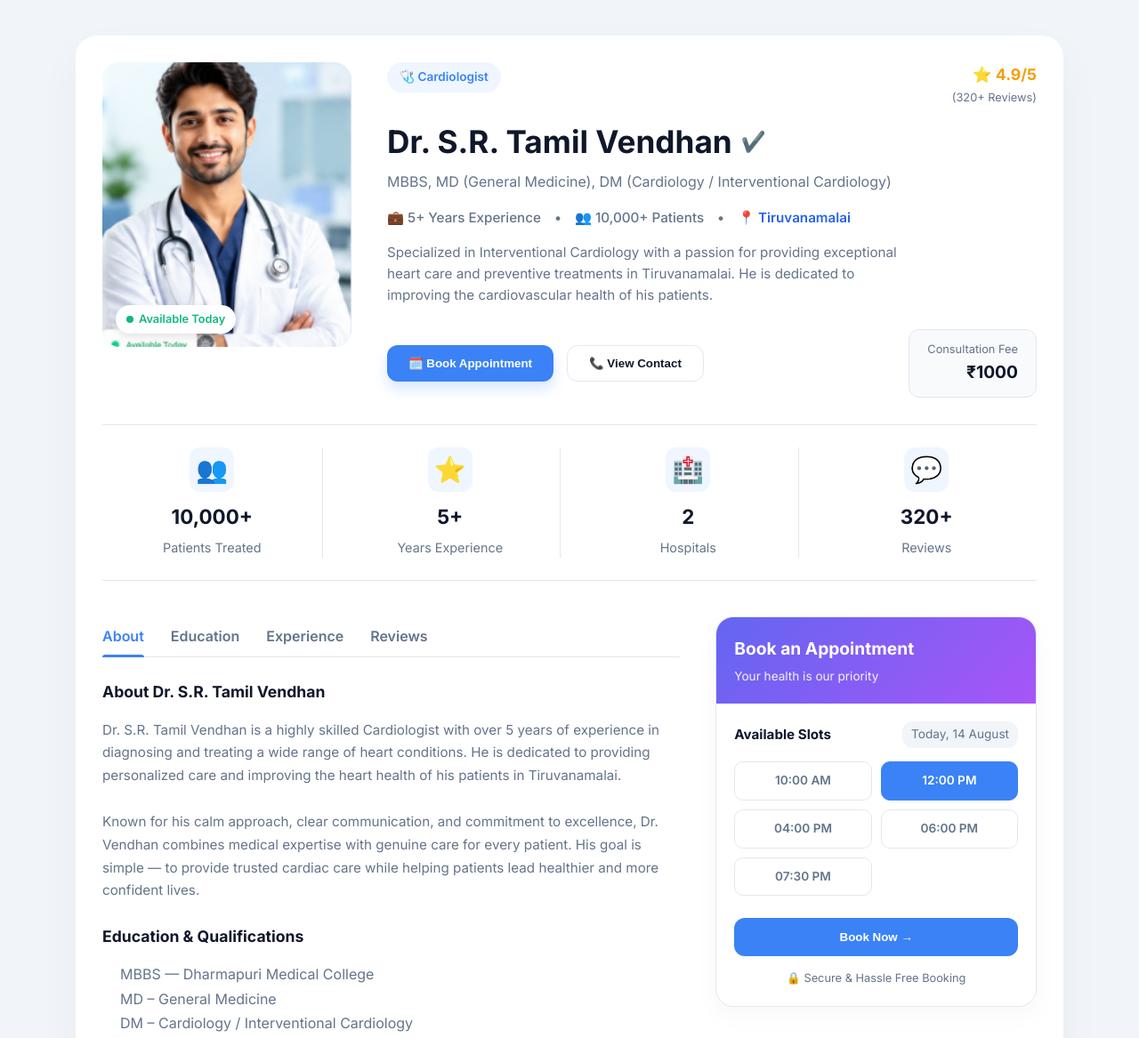
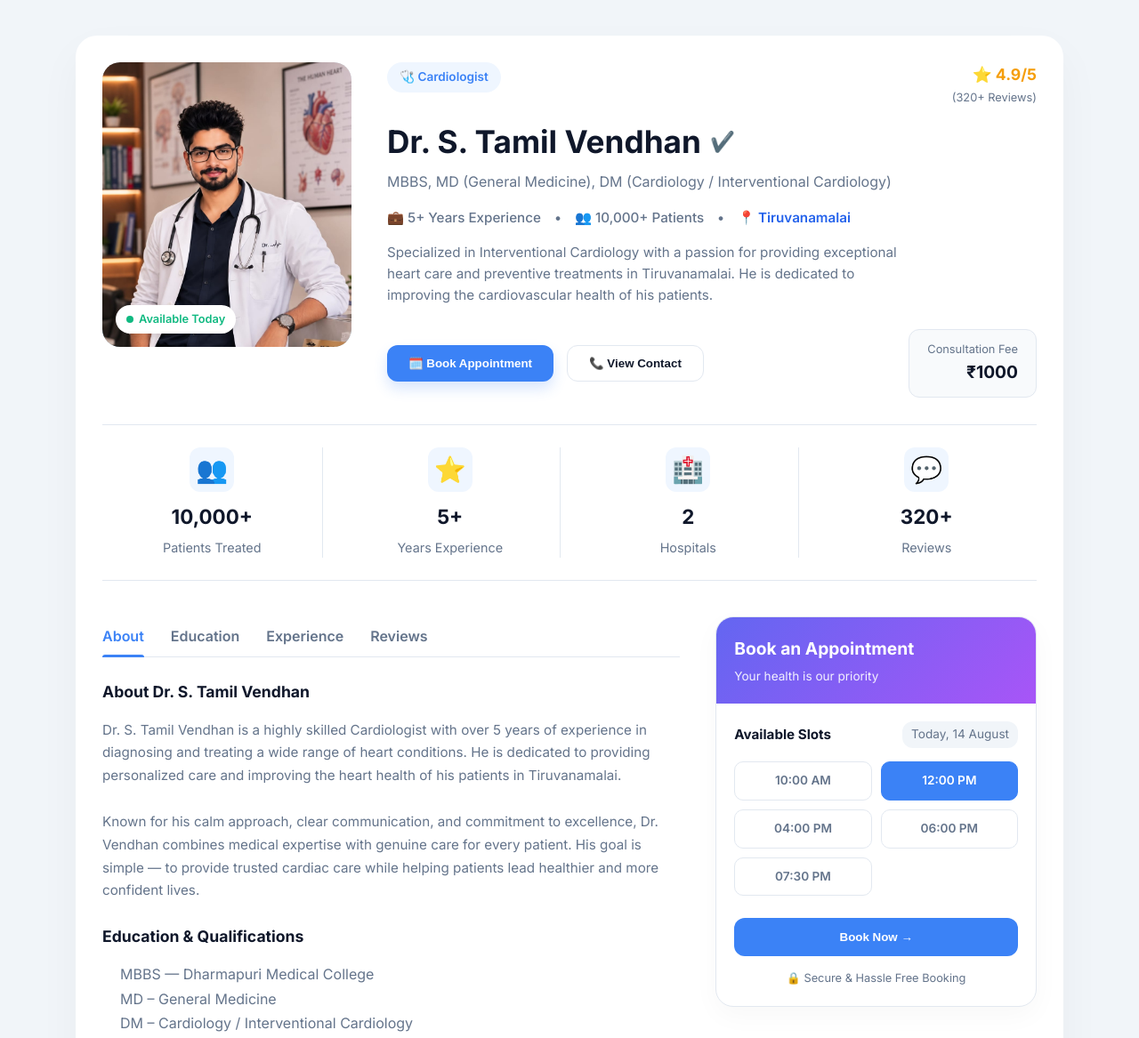
Before and after one commit to Indhuja-2004/Doctor-appointment, a website: page dr-tamil-vendhan.html in a window 1280 px wide. Shown: the part 100-1267 px from the top of the page at 89% size. Drawn offline with Linux system fonts and the light colour scheme.

Commit message:
Update Dr. Tamil Vendhan profile image and remove R from name

```diff
--- a/dr-tamil-vendhan.html
+++ b/dr-tamil-vendhan.html
@@ -3,8 +3,8 @@
 <head>
     <meta charset="UTF-8">
     <meta name="viewport" content="width=device-width, initial-scale=1.0">
-    <meta name="description" content="Profile of Dr. S.R. Tamil Vendhan, Cardiologist at MediCare.">
-    <title>Dr. S.R. Tamil Vendhan - MediCare</title>
+    <meta name="description" content="Profile of Dr. S. Tamil Vendhan, Cardiologist at MediCare.">
+    <title>Dr. S. Tamil Vendhan - MediCare</title>
     <link rel="stylesheet" href="css/style.css">
     <link rel="preconnect" href="https://fonts.googleapis.com">
     <link rel="preconnect" href="https://fonts.gstatic.com" crossorigin>
@@ -516,7 +516,7 @@
             <!-- Top Profile Section -->
             <div class="profile-top">
                 <div class="img-box">
-                    <img src="images/dr-tamil-vendhan.png" alt="Dr. S.R. Tamil Vendhan">
+                    <img src="images/dr-tamil-vendhan.jpg" alt="Dr. S. Tamil Vendhan">
                     <div class="status-badge">
                         <span class="dot"></span> Available Today
                     </div>
@@ -531,7 +531,7 @@
                         </div>
                     </div>
 
-                    <h1 class="doctor-name">Dr. S.R. Tamil Vendhan <span class="verified-icon">✔️</span></h1>
+                    <h1 class="doctor-name">Dr. S. Tamil Vendhan <span class="verified-icon">✔️</span></h1>
                     <p class="degrees">MBBS, MD (General Medicine), DM (Cardiology / Interventional Cardiology)</p>
 
                     <div class="experience-stats" style="display: flex; gap: 15px; align-items: center; margin-bottom: 15px; color: var(--text-muted); font-size: 0.95rem; font-weight: 500;">
@@ -596,8 +596,8 @@
                     </div>
 
                     <div class="tab-content">
-                        <h3>About Dr. S.R. Tamil Vendhan</h3>
-                        <p>Dr. S.R. Tamil Vendhan is a highly skilled Cardiologist with over 5 years of experience in diagnosing and treating a wide range of heart conditions. He is dedicated to providing personalized care and improving the heart health of his patients in Tiruvanamalai.<br><br>Known for his calm approach, clear communication, and commitment to excellence, Dr. Vendhan combines medical expertise with genuine care for every patient. His goal is simple — to provide trusted cardiac care while helping patients lead healthier and more confident lives.</p>
+                        <h3>About Dr. S. Tamil Vendhan</h3>
+                        <p>Dr. S. Tamil Vendhan is a highly skilled Cardiologist with over 5 years of experience in diagnosing and treating a wide range of heart conditions. He is dedicated to providing personalized care and improving the heart health of his patients in Tiruvanamalai.<br><br>Known for his calm approach, clear communication, and commitment to excellence, Dr. Vendhan combines medical expertise with genuine care for every patient. His goal is simple — to provide trusted cardiac care while helping patients lead healthier and more confident lives.</p>
 
                         <h3>Education & Qualifications</h3>
                         <ul style="padding-left: 20px; margin-bottom: 25px; color: var(--text-muted); line-height: 1.7;">
```
Also changed, not shown: appointment.html (+1 -1 lines), doctors.html (+2 -2 lines), index.html (+2 -2 lines), images/dr-tamil-vendhan.jpg (added).
